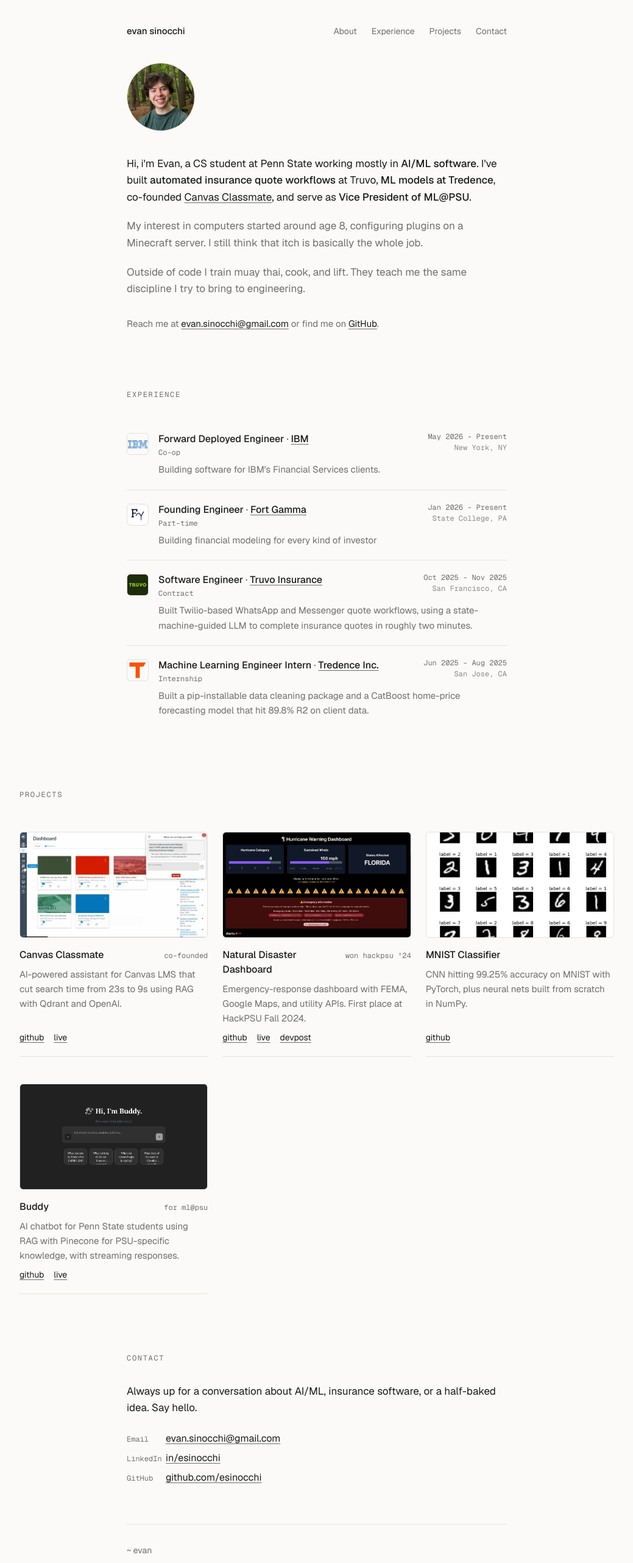
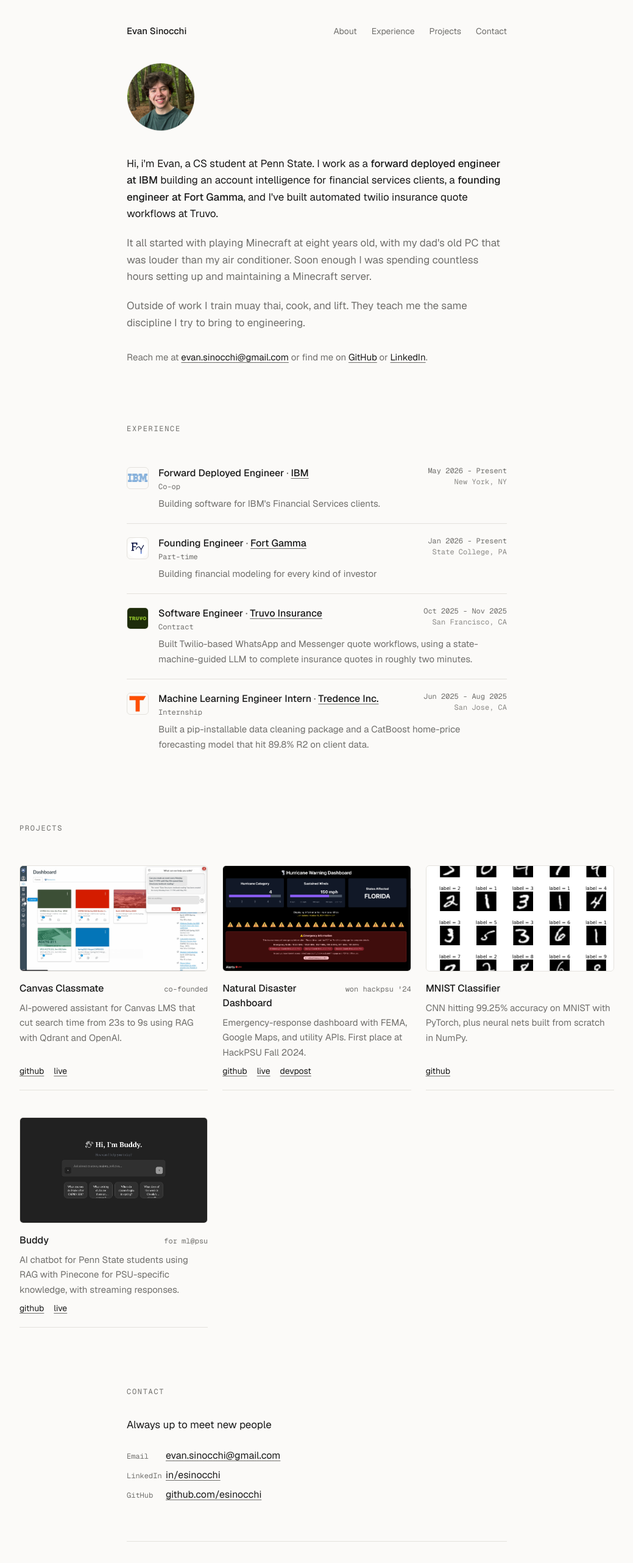
Before and after one commit to esinocchi/portfolio, a Next.js app: page / in a window 1280 px wide. Shown: the top 2563 px of the page at 61% size, without its empty margins (120-1159 px from the left). Built offline with nearby package versions, Linux system fonts and the light colour scheme; no server answers.

Commit message:
feat: updated about

```diff
--- a/src/components/Navigation.tsx
+++ b/src/components/Navigation.tsx
@@ -23,7 +23,7 @@
             onClick={() => scrollToSection('about')}
             className="text-[15px] font-medium"
           >
-            evan sinocchi
+            Evan Sinocchi
           </button>
 
           <div className="flex gap-6">
--- a/src/components/sections/About.tsx
+++ b/src/components/sections/About.tsx
@@ -15,25 +15,20 @@
         </div>
 
         <p className="text-[17px] leading-relaxed text-foreground">
-          Hi, i&apos;m Evan, a CS student at Penn State working mostly in{" "}
-          <span className="font-medium">AI/ML software</span>. I&apos;ve built{" "}
-          <span className="font-medium">automated insurance quote workflows</span>{" "}
-          at Truvo, <span className="font-medium">ML models at Tredence</span>,
-          co-founded{" "}
-          <a className="prose-link" href="https://github.com/esinocchi/Canvas-Classmate" target="_blank" rel="noopener noreferrer">
-            Canvas Classmate
-          </a>
-          , and serve as{" "}
-          <span className="font-medium">Vice President of ML@PSU</span>.
+          Hi, i&apos;m Evan, a CS student at Penn State. I work as a{" "}
+          <span className="font-medium">forward deployed engineer at IBM</span>{" "}
+          building an account intelligence for financial services clients, a{" "}
+          <span className="font-medium">founding engineer at Fort Gamma</span>,
+          and I&apos;ve built automated twilio insurance quote workflows at Truvo.
         </p>
 
         <p className="mt-5 text-[17px] leading-relaxed text-muted">
-          My interest in computers started around age 8, configuring plugins on
-          a Minecraft server. I still think that itch is basically the whole job.
+          It all started with playing Minecraft at eight years old, with my dad's old PC that was louder than my air conditioner.
+          Soon enough I was spending countless hours setting up and maintaining a Minecraft server.
         </p>
 
         <p className="mt-5 text-[17px] leading-relaxed text-muted">
-          Outside of code I train muay thai, cook, and lift. They teach me the
+          Outside of work I train muay thai, cook, and lift. They teach me the
           same discipline I try to bring to engineering.
         </p>
 
@@ -46,6 +41,10 @@
           <a className="prose-link" href="https://github.com/esinocchi" target="_blank" rel="noopener noreferrer">
             GitHub
           </a>
+          {" "}or{" "}
+          <a className="prose-link" href="https://linkedin.com/in/esinocchi" target="_blank" rel="noopener noreferrer">
+            LinkedIn
+          </a>
           .
         </p>
       </div>
--- a/src/components/sections/Contact.tsx
+++ b/src/components/sections/Contact.tsx
@@ -11,8 +11,7 @@
         <h2 className="section-label mb-8">Contact</h2>
 
         <p className="text-[17px] leading-relaxed text-foreground max-w-[60ch]">
-          Always up for a conversation about AI/ML, insurance software, or a
-          half-baked idea. Say hello.
+          Always up to meet new people
         </p>
 
         <div className="mt-6 space-y-2">
@@ -32,7 +31,7 @@
         </div>
 
         <footer className="mt-16 pt-8 border-t border-border">
-          <p className="text-[14px] text-muted">~ evan</p>
+          <p className="text-[14px] text-muted">Evan</p>
         </footer>
       </div>
     </section>
```
